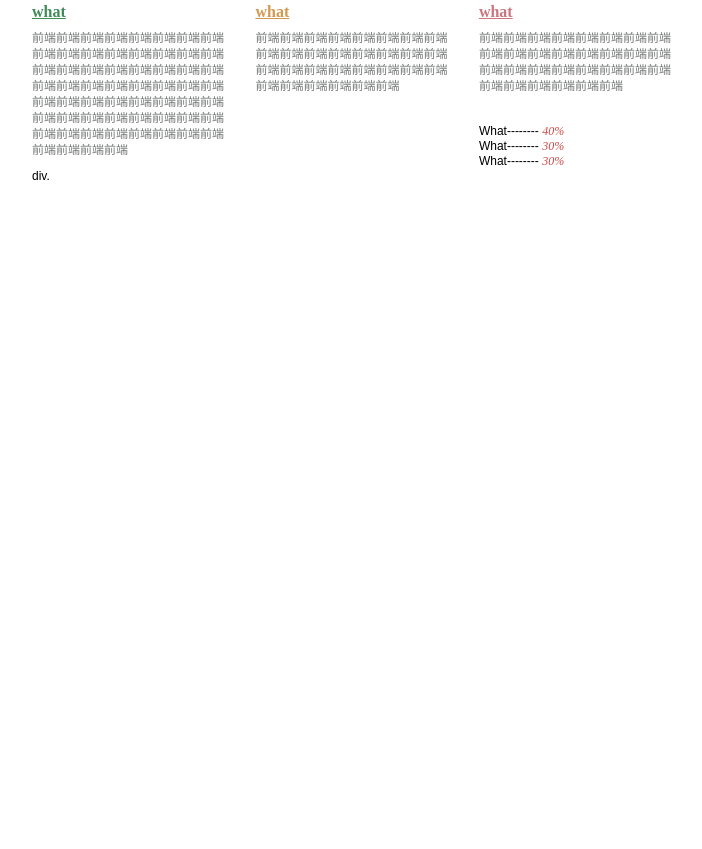
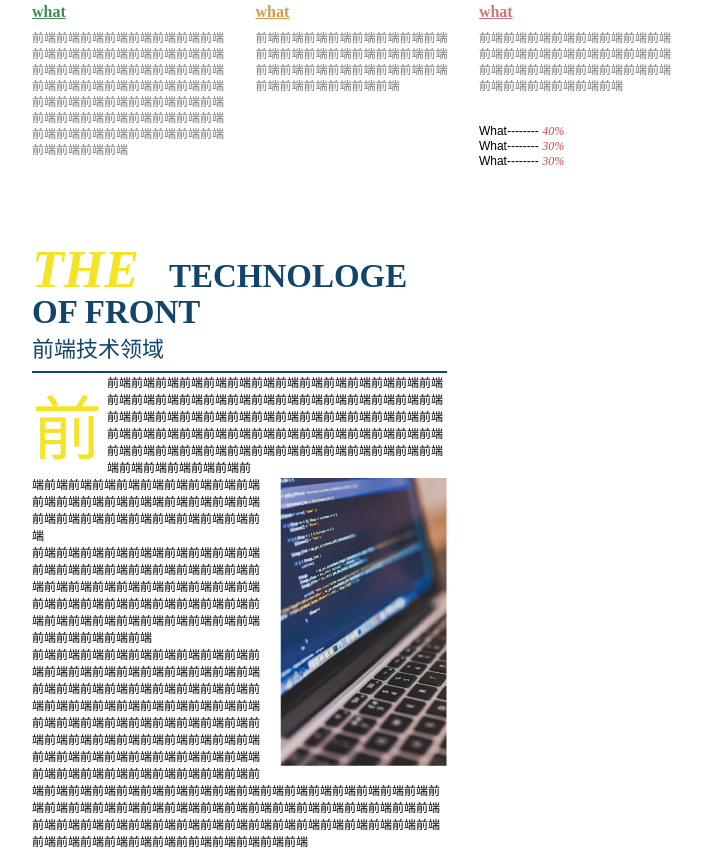
Before and after one commit to guowenfh/IFE, a plain HTML site: page pageLayout/task006/index.html in a window 1280 px wide. Shown: the part 436-1285 px from the top of the page, without its empty margins (162-864 px from the left). Before the commit the page ends 1200 px from the top, so only its background shows below. Drawn offline with Linux system fonts and the light colour scheme.

Commit message:
!!!!!最后一个模块。。

```diff
--- a/pageLayout/task006/index.html
+++ b/pageLayout/task006/index.html
@@ -23,7 +23,10 @@
 				<!-- 主体 -->
 				<aside class="t-sidebar">
 					<div class="t-s-title">
-						<h2><span>A</span>BOUT<br><span>T</span>ECHNOLOGE</h2>
+						<h2>
+							<span>A</span>BOUT
+							<br>
+							<span>T</span>ECHNOLOGE</h2>
 						<P>About technologe about technologe about technologe</P>
 					</div>
 					<strong>700</strong>
@@ -55,9 +58,15 @@
 						<div class="t-column-item t-column-item-3">
 							<a href="##">what</a>
 							<p>前端前端前端前端前端前端前端前端前端前端前端前端前端前端前端前端前端前端前端前端前端前端前端前端前端前端前端前端前端前端</p>
-							<div>What-------- <span>40%</span></div>
-							<div>What-------- <span>30%</span></div>
-							<div>What-------- <span>30%</span></div>
+							<div>What--------
+								<span>40%</span>
+							</div>
+							<div>What--------
+								<span>30%</span>
+							</div>
+							<div>What--------
+								<span>30%</span>
+							</div>
 						</div>
 					</div>
 				</div>
@@ -65,8 +74,24 @@
 			</div>
 			<!-- 页面第一部分（新闻摘要）结束 -->
 			<!-- 页面二部分，两栏布局开始 -->
-			<div class="">
-				div.
+			<div class="report-main">
+				<div class="r-industry">
+
+				</div>
+				<div class="r-news">
+					<div class="r-n-title">
+						<h2>
+							<strong>THE</strong>TECHNOLOGE OF FRONT
+						</h2>
+						<p>前端技术领域</p>
+					</div>
+					<article class="r-n-body">
+					<strong>前</strong>
+						<p class="r-n-cont">前端前端前端前端前端前端前端前端前端前端前端前端前端前端前端前端前端前端前端前端前端前端前端前端前端前端前端前端前端前端前端前端前端前端前端前端前端前端前端前端前端前端前端前端前端前端前端前端前端前端前端前端前端前端前端前端前端前端前端前端前端前端前端前端前端前端前端前端前端前端端前端前端前端前端前端<img src="img/article-Figure.jpg" alt="codeing" class="r-n-img">前端前端前端前端前端前端前端前端前端前端前端前端前端前端前端端前端前端前端前端前端前端前端前端前端前端前端前端前端前端</p>
+						<p>前端前端前端前端前端端前端前端前端前端前端前端前端前端前端前端前端前端前端前端前端前端前端前端前端前端前端前端前端前端前端前端前端前端前端前端前端前端前端前端前端前端前端前端前端前端前端前端前端前端前端前端前端</p>
+						<p>前端前端前端前端前端前端前端前端前端前端前端前端前端前端前端前端前端前端前端前端前端前端前端前端前端前端前端前端前端前端前端前端前端前端前端前端前端前端前端前端前端前端前端前端前端前端前端前端前端前端前端前端前端前端前端前端前端前端前端前端前端前端前端前端前端前端端前端前端前端前端前端前端前端前端前端前端前端前端前端前端前端前端前端前端前端前端前端前端前端前端前端前端前端前端前端前端前端前端前端端前端前端前端前端前端前端前端前端前端前端前端前端前端前端前端前端前端前端前端前端前端前端前端前端前端前端前端前端前端前端前端前端前端前前端前端前端前端前端</p>
+					</article>
+				</div>
 			</div>
 			<!-- 页面二部分，两栏布局结束 -->
 		</section>
--- a/pageLayout/task006/style.css
+++ b/pageLayout/task006/style.css
@@ -225,5 +225,53 @@ body {
 }
 /*页面第一部分（新闻摘要）结束*/
 /*页面第二部分两栏布局开始*/
+.report-main{
+	margin-top: 75px;
+}
+.r-industry{
+	width: 458px;
+	float: right;
+	margin-left: 19px;
+	height: 200px;
+}
+.r-news{
+	width:415px;
+	overflow: hidden;
 
+}
+.r-n-title{
+	border-bottom: 2px solid #11456b;
+	font: 400 22px/1 "黑体";
+	color: #11456b;
+	padding-bottom: 10px;
+}
+.r-n-title h2{
+	margin-bottom: 10px;
+}
+
+.r-n-title h2 strong{
+	font-size: 52px;
+	color: #f5e327;
+	font-style: italic;
+	margin-right: 30px;
+}.
+.r-n-title p{
+	font-size: 23px;
+	font-weight: 700;
+}
+.r-n-body{
+
+}
+.r-n-body strong{
+	float: left;
+	font-size: 70px;
+	font-family: "Microsoft YaHei";
+	color: #f5e327;
+	margin-right: 5px;
+	font-weight: 400;
+}
+.r-n-body .r-n-cont .r-n-img{
+	float: right;
+	margin:20px  0 0 20px;
+}
 /*页面第二部分两栏布局结束*/
```
Lines whose indentation alone changed are shown as unchanged.
